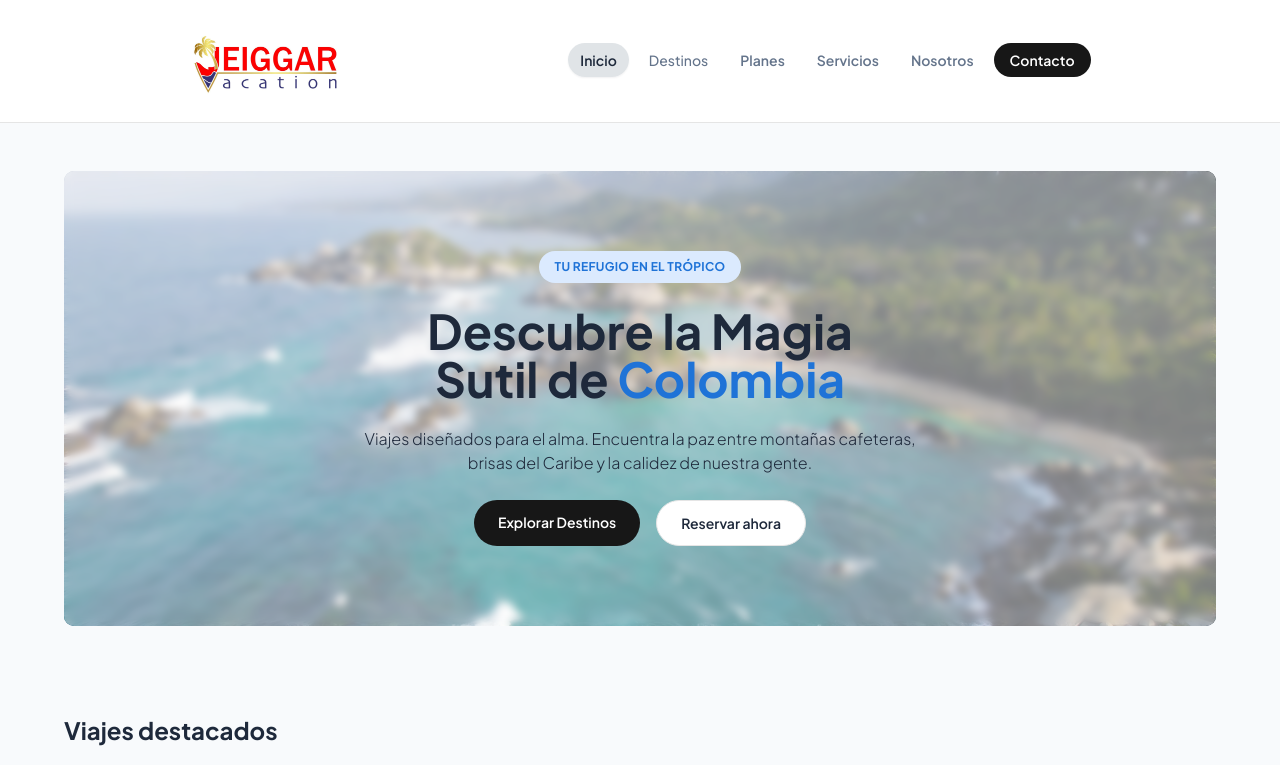
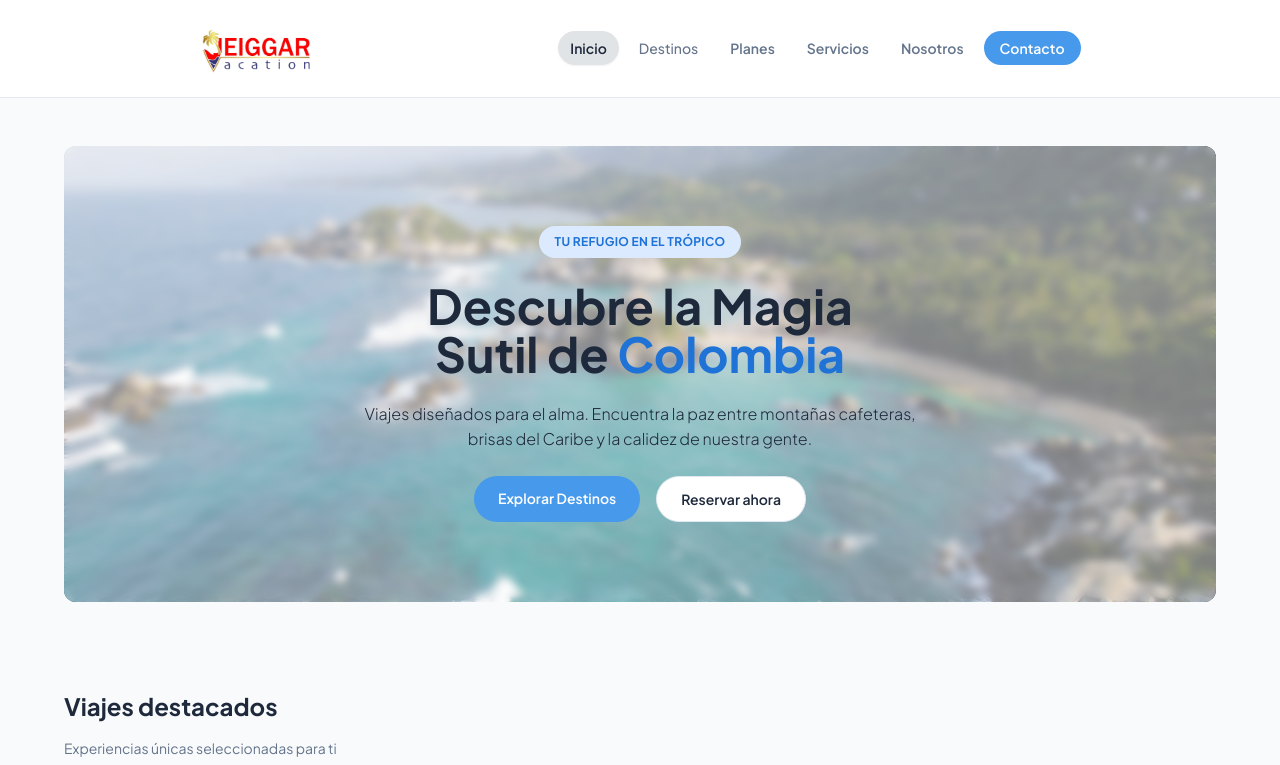
Before and after one commit to OrtegaNidddd/jeiggar-vacation, a React (Vite) app: page / in a window 1280 px wide. Shown: the top 765 px of the page. Built offline with nearby package versions, Linux system fonts and the light colour scheme.

Commit message:
style(theme): ajustar paleta base y tamaño del logotipo

```diff
--- a/src/components/common/Header.tsx
+++ b/src/components/common/Header.tsx
@@ -25,7 +25,7 @@ export default function Header() {
                     className="text-base font-semibold text-(--text)"
                     onClick={closeMobile}
                 >
-                    <img src={LogoImage} className="h-auto w-40" alt="Logo" />
+                    <img src={LogoImage} className="h-auto w-30" alt="Logo" />
                 </NavLink>
 
                 {/* Nav para PC */}
--- a/src/index.css
+++ b/src/index.css
@@ -17,13 +17,13 @@
   --bg-muted: #f8fafc;     /* Fondo secundario */
   --bg-muted-2: #e0e4e7;   /* Alternativa */
   --surface: #ffffff;      /* Tarjetas/containers */
-  --border: oklch(0.922 0 0);       /* Bordes suaves */
+  --border: #e2e8f0;       /* Bordes suaves */
 
   --text: #1e293b;         /* Deep Navy */
   --text-muted: #64748b;   /* Muted Grey */
 
   --primary-light: #7ac8ff; /* Fondo primario suave */
-  --primary: oklch(0.205 0 0);      /* Soft Blue */
+  --primary: #4799eb;      /* Soft Blue */
   --primary-600: #2f86e6;  /* Hover */
   --primary-700: #1f73d7;  /* Active */
   --primary-800: #0f59a8;
@@ -34,10 +34,10 @@
   --warning: #fbbf24;      /* Amarillo suave (opcional) */
 
   --focus: rgba(71, 153, 235, 0.35);
-  --ring: oklch(0.708 0 0);
+  --ring: 0 0 0 4px var(--focus);
 
   /* Layout */
-  --radius: 0.625rem;
+  --radius: 12px;
 
   /* Sombras */
   --shadow-sm: 0 1px 2px rgba(15, 23, 42, 0.06);
@@ -185,4 +185,10 @@ body {
   html {
     @apply font-sans;
   }
+  .maplibregl-popup-content {
+    @apply bg-transparent! shadow-none! p-0! rounded-none!;
+  }
+  .maplibregl-popup-tip {
+    @apply hidden!;
+  }
 }
```
